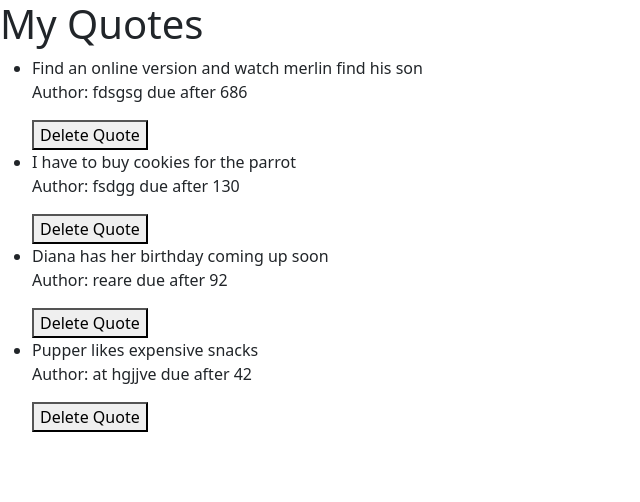
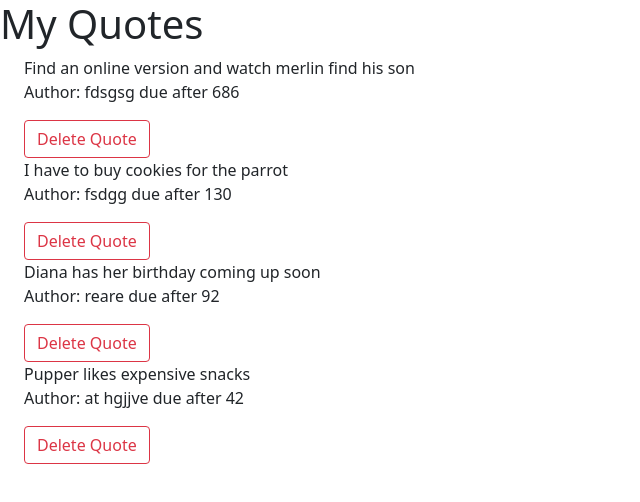
Before and after one commit to b3nzuk3/patientXero, an Angular app: page / in a window 1280 px wide. Shown: the top 502 px of the page, without its empty margins (0-640 px from the left). Built offline with nearby package versions, Linux system fonts and the light colour scheme.

Commit message:
added a row and column and styled the delete button

```diff
--- a/src/app/quote-detail/quote-detail.component.html
+++ b/src/app/quote-detail/quote-detail.component.html
@@ -1,2 +1,2 @@
 <p>Author: {{quote.name}} due after {{quote.completeDate | dateCount}} </p>
-<button (click)= 'quoteDelete(true)'>Delete Quote</button>
+<button (click)= 'quoteDelete(true)' class="btn btn-outline-danger">Delete Quote</button>
--- a/src/app/quote/quote.component.html
+++ b/src/app/quote/quote.component.html
@@ -1,8 +1,12 @@
-<h1>My Quotes</h1>
-<ul>
-  <li *ngFor='let quote of quotes;let i = index'>
-    {{quote.description}}
-    <app-quote-detail [quote]='quote' (isComplete) = 'deleteQuote($event,i)'></app-quote-detail>
-  </li>
+ <h1>My Quotes</h1>
+ <div class="row">
+   <div class="col-md-6">
+     <div *ngFor='let quote of quotes;let i = index'>
+       <div class="container">
+         {{quote.description}}
+         <app-quote-detail [quote]='quote' (isComplete)='deleteQuote($event,i)'></app-quote-detail>
+       </div>
+     </div>
+   </div>
 
-</ul>
+ </div>
```
